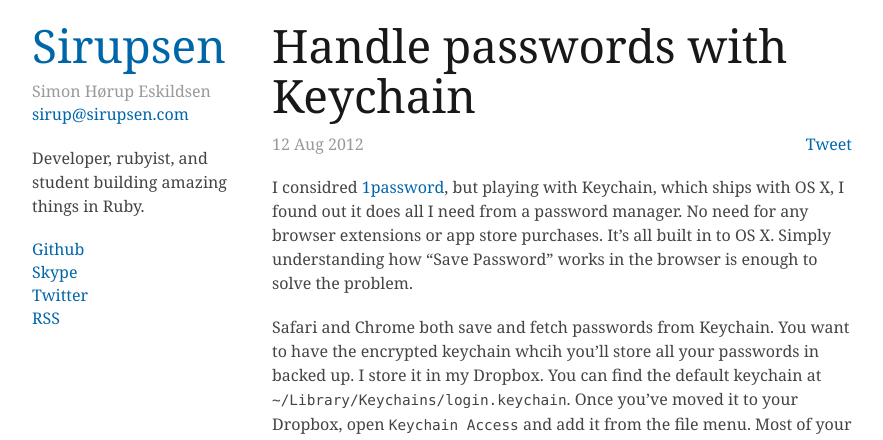
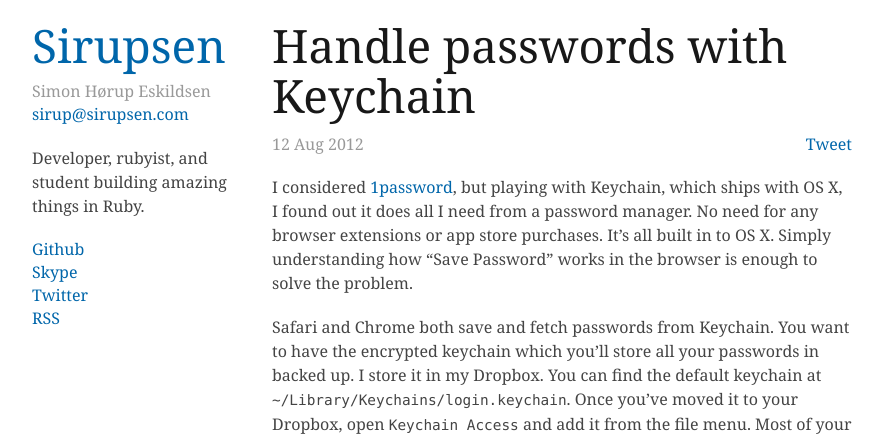
Before and after one commit to igor47/blog, a Jekyll site: the page built from _posts/2012-08-12-handle-passwords-with-keychain.md, in a window 1280 px wide and 900 px high. Shown: the top 440 px of the window, without its empty margins (138-1021 px from the left). Built offline with Jekyll 4.4.1, drawn with Linux system fonts in a browser that asks for light colours; Markdown is read by kramdown in place of the engine named in the settings; comment, search, counter and statistics services are not loaded.

Commit message:
Fix spelling

```diff
--- a/_posts/2012-08-12-handle-passwords-with-keychain.md
+++ b/_posts/2012-08-12-handle-passwords-with-keychain.md
@@ -3,14 +3,14 @@
 title: Handle passwords with Keychain
 ---
 
-I considred [1password][1password], but playing with
+I considered [1password][1password], but playing with
 Keychain, which ships with OS X, I found out it does all I need from a password manager.
 No need for any browser extensions or app store purchases. It's all built in to OS X.
 Simply understanding how "Save Password" works in the browser is enough to solve
 the problem.
 
 Safari and Chrome both save and fetch passwords from Keychain. You want to have
-the encrypted keychain whcih you'll store all your passwords in backed up. I store it
+the encrypted keychain which you'll store all your passwords in backed up. I store it
 in my Dropbox. You can find the default keychain at
 `~/Library/Keychains/login.keychain`. Once you've moved it to your Dropbox, open
 `Keychain Access` and add it from the file menu. Most of your passwords will
```
